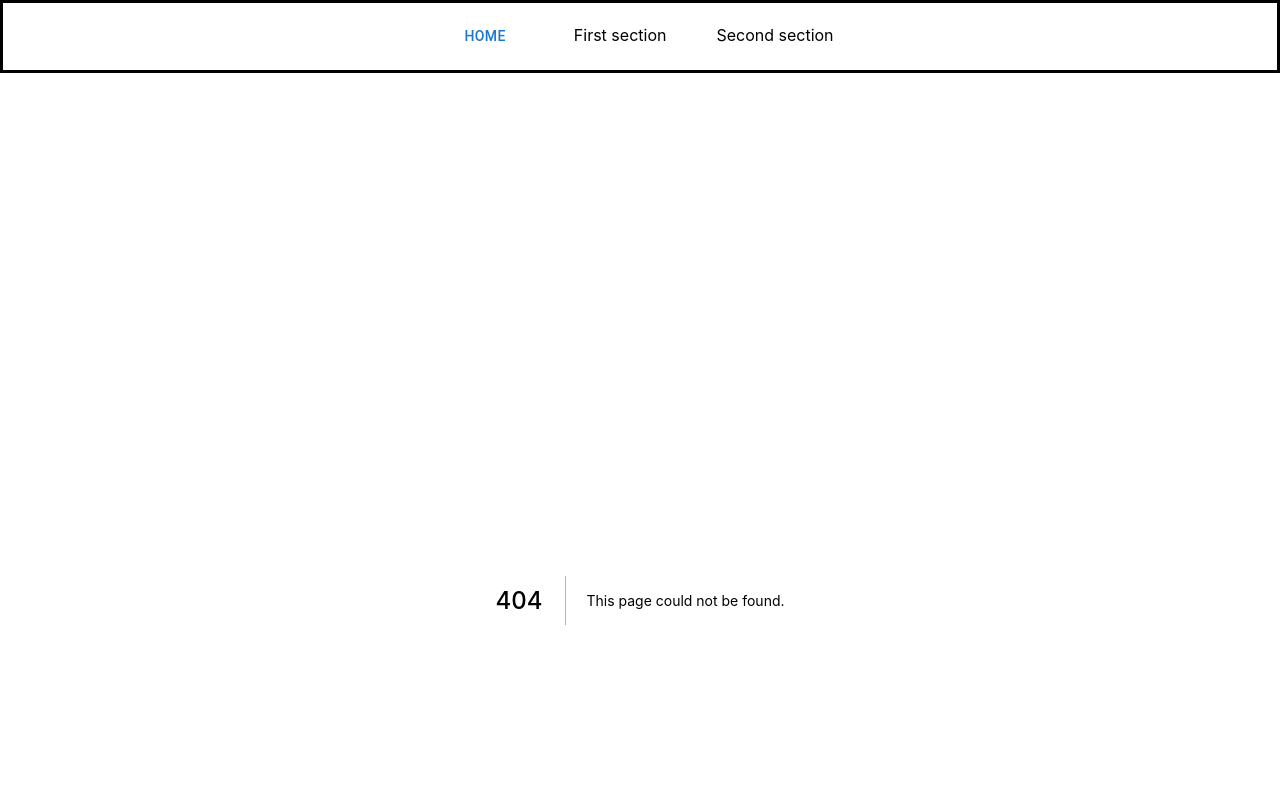
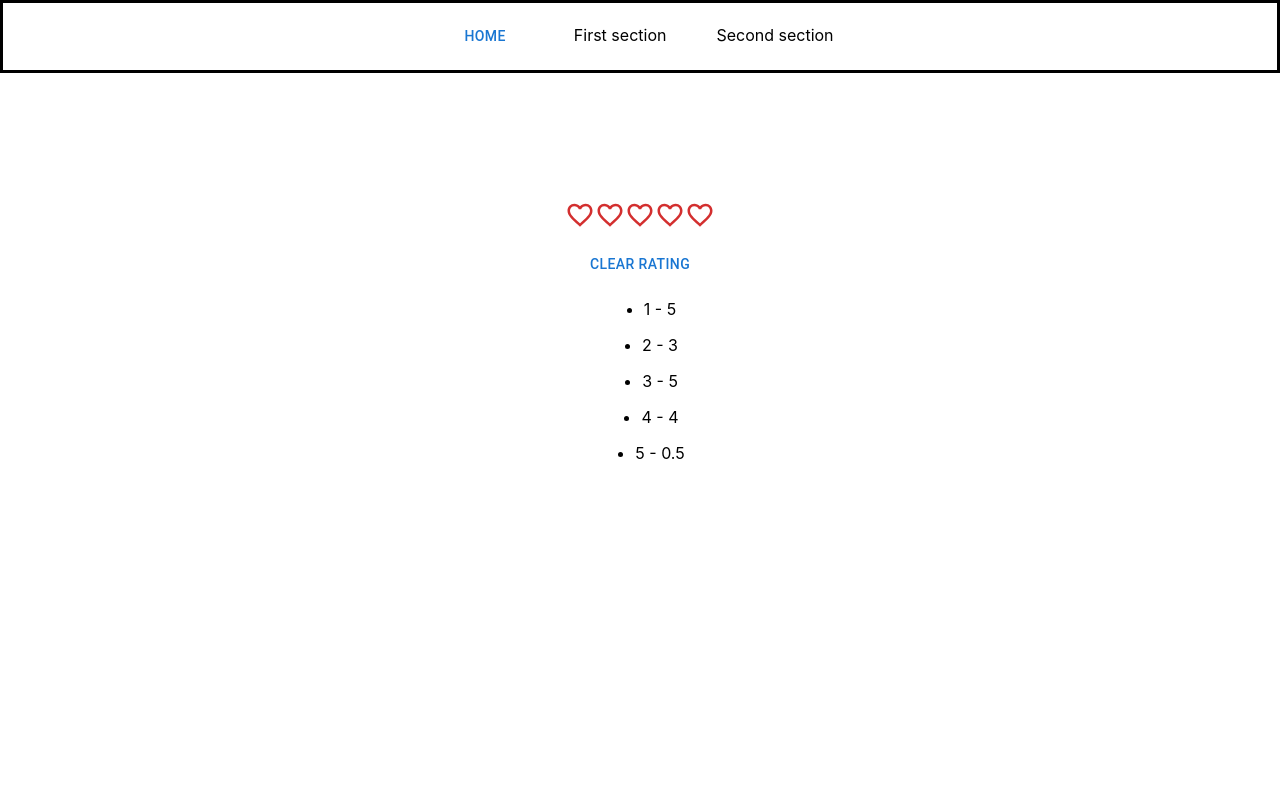
Before and after one commit to DantesSagan/materialNextReact, a Next.js app: page /rating in a window 1280 px wide. Before the commit this address had no page. Shown: the top 800 px of the page. Built offline with nearby package versions, Linux system fonts and the light colour scheme.

Commit message:
12 rating with some json-server && own api

```diff
--- /dev/null
+++ b/components/data/rating.js
@@ -0,0 +1,22 @@
+export const ratingValue = [
+  {
+    id: 1,
+    score: 5,
+  },
+  {
+    score: 3,
+    id: 2,
+  },
+  {
+    score: 5,
+    id: 3,
+  },
+  {
+    score: 4,
+    id: 4,
+  },
+  {
+    score: 0.5,
+    id: 5,
+  },
+];
--- /dev/null
+++ b/db.json
@@ -0,0 +1,28 @@
+{
+  "rating": [
+    {
+      "id": 1,
+      "score": 5
+    },
+    {
+      "score": 3,
+      "id": 2
+    },
+    {
+      "score": 5,
+      "id": 3
+    },
+    {
+      "score": 4,
+      "id": 4
+    },
+    {
+      "score": 0.5,
+      "id": 5
+    },
+    {
+      "score": 5,
+      "id": 6
+    }
+  ]
+}
--- a/package.json
+++ b/package.json
@@ -6,13 +6,16 @@
     "dev": "next dev",
     "build": "next build",
     "start": "next start",
-    "lint": "next lint"
+    "lint": "next lint",
+    "serve-json": "json-server --watch db.json --port 4000"
   },
   "dependencies": {
     "@emotion/react": "^11.8.2",
     "@emotion/styled": "^11.8.1",
     "@mui/icons-material": "^5.5.1",
     "@mui/material": "^5.5.3",
+    "axios": "^0.26.1",
+    "json-server": "^0.17.0",
     "next": "12.1.2",
     "react": "17.0.0",
     "react-dom": "17.0.0"
--- /dev/null
+++ b/pages/api/rating/index.js
@@ -0,0 +1,20 @@
+import { ratingValue } from '../../../components/data/rating';
+
+export default function handler(req, res) {
+  if (req.method === 'GET') {
+    res.status(200).json(ratingValue);
+    // check if submitted method is POST
+    // and if it is extract the body from the request object
+    // You make to store you data in the database
+    // or in temperary arrays like in this example
+    // finally make sure to send back the response
+  } else if (req.method === 'POST') {
+    const score = req.body.score;
+    const newRating = {
+      id: Date.now(),
+      score,
+    };
+    ratingValue.push(newRating);
+    res.status(201).json(newRating);
+  }
+}
--- /dev/null
+++ b/pages/rating/index.tsx
@@ -0,0 +1,112 @@
+import axios from 'axios';
+import { Favorite, FavoriteBorder } from '@mui/icons-material';
+import { Button, Rating, Stack } from '@mui/material';
+import React, { useEffect, useState } from 'react';
+
+export default function RatingIndex({ rating }) {
+  const [array, setArray] = useState([]);
+
+  useEffect(() => {
+    async function getDataDB() {
+      const response = await fetch('/api/rating');
+      const data = await response.json();
+      setArray(data);
+      console.log(data);
+    }
+    getDataDB();
+  }, []);
+
+  const obj = Object.keys(array).map((item) => array[item].id);
+  console.log(obj);
+
+  //   const fetchData = Object.keys(array).map((item) => {
+  //     return (
+  //       <Stack
+  //         key={item}
+  //         spacing={2}
+  //         direction='row'
+  //         divider={<Divider orientation='horizontal' flexItem />}
+  //       >
+  //         id: {rating[item].id}
+  //         {` `} - {` `} Score: {rating[item].score}
+  //       </Stack>
+  //     );
+  //   });
+
+  // console.log(array);
+  //   const addRating = (score: number | null) => {
+  //     return axios.post('/api/rating', { score });
+  //   };
+
+  // You can specify by default value which will be for example 3 or 5 instead of null
+  const [value, setValue] = useState<number | null>(null);
+  console.log({ value });
+
+  // API POST REQUEST
+  const submitRating = async (score: number) => {
+    const response = await fetch('/api/rating', {
+      method: 'POST',
+      body: JSON.stringify({ score }),
+      headers: {
+        'Content-Type': 'application/json',
+      },
+    });
+    const data = await response.json();
+    console.log(data);
+  };
+
+  const handleChange = (
+    _event: React.ChangeEvent<{}>,
+    newValue: number | null
+  ) => {
+    async function getDataDB() {
+      const response = await fetch('/api/rating');
+      const data = await response.json();
+      setArray(data);
+      console.log(data);
+    }
+    // addRating(newValue);
+    setValue(newValue);
+    submitRating(newValue);
+    getDataDB();
+  };
+  console.log(array);
+  return (
+    <Stack spacing={2} alignItems='center'>
+      {/* You can add to rating highlightSelectedOnly and will be displayed only one icon which was selected in rating score
+      if you seleceted three there is will be displayed only 3d Rating Icon
+      */}
+      <Rating
+        value={value}
+        onChange={handleChange}
+        precision={0.5}
+        size='large'
+        icon={<Favorite fontSize='inherit' color='primary' />}
+        emptyIcon={<FavoriteBorder fontSize='inherit' color='error' />}
+      />
+      <Button color='primary' onClick={() => setValue(null)}>
+        Clear rating
+      </Button>
+      {Object.keys(array).map((item) => {
+        return (
+          <ul key={item}>
+            <li>
+              {array[item].id} - {array[item].score}
+            </li>
+          </ul>
+        );
+      })}
+    </Stack>
+  );
+}
+// export async function getStaticProps() {
+//   const response = await fetch('http://localhost:4000/rating');
+//   const data = await response.json();
+
+//   return {
+//     props: {
+//       rating: data,
+//     },
+//     revalidate: 5,
+//   };
+// }
```
Also changed, not shown: 1 other file (tests, documents, lock files or other folders).
